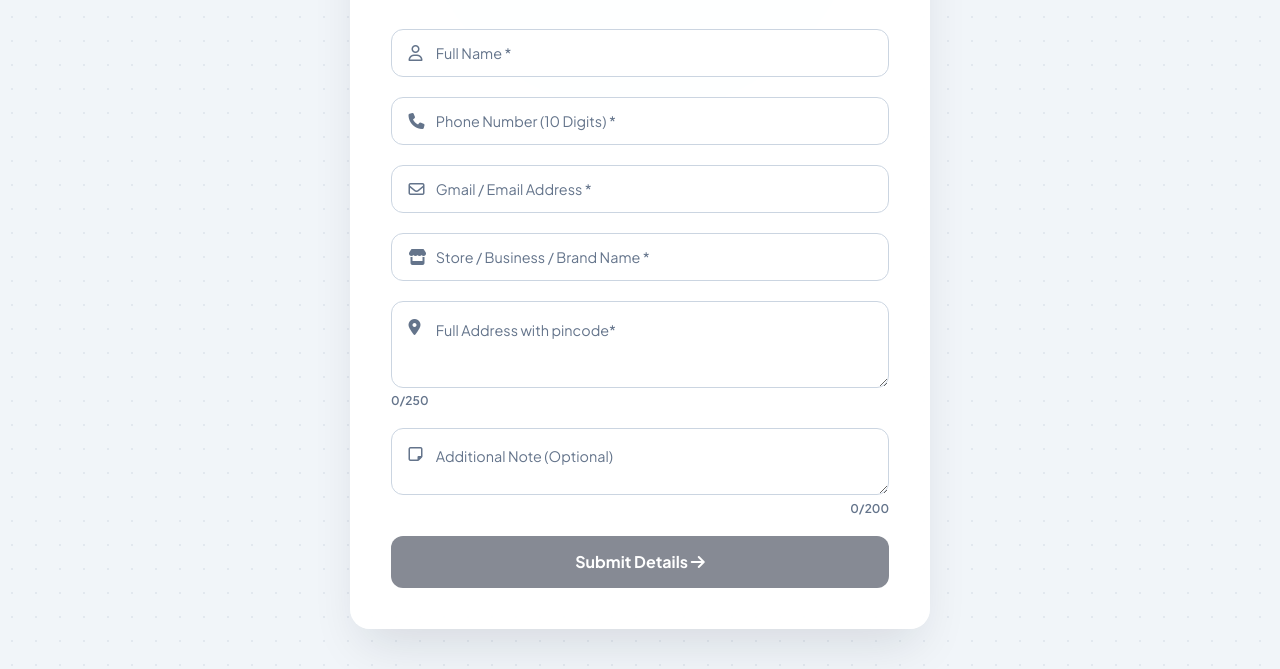
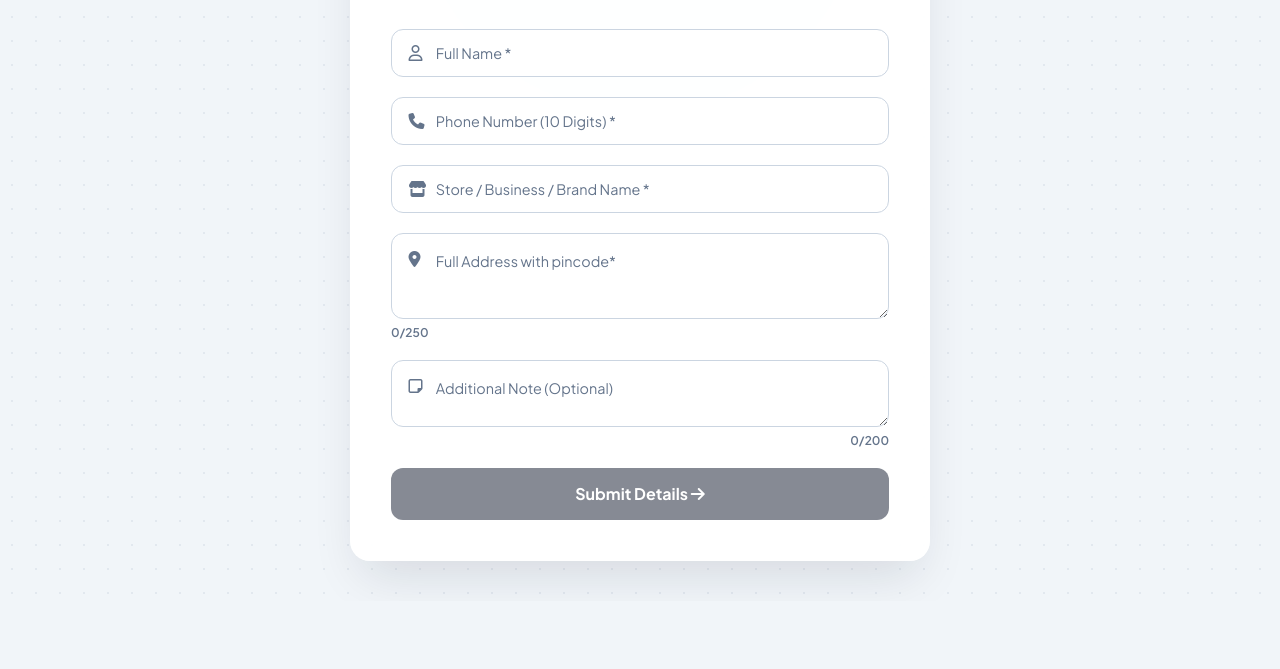
Before and after one commit to midelora09-code/Client-Form, a plain HTML site: page index.html in a window 1280 px wide. Shown: the part 259-928 px from the top of the page. After the commit the page ends 860 px from the top, so only its background shows below. Drawn offline with nearby package versions, Linux system fonts and the light colour scheme.

Commit message:
Update index.html

```diff
--- a/index.html
+++ b/index.html
@@ -82,14 +82,7 @@
           <span class="error-msg" id="phoneError">Sahi 10-digit mobile number enter karein</span>
         </div>
 
-        <!-- Gmail / Email Address (NEW) -->
-        <div class="input-group">
-          <div class="input-wrapper">
-            <i class="fa-regular fa-envelope field-icon"></i>
-            <input type="email" id="emailAddress" required placeholder=" " autocomplete="email">
-            <label for="emailAddress">Gmail / Email Address *</label>
-            <span class="val-icon"><i class="fa-solid fa-circle-check"></i></span>
-          </div>
+
           <span class="error-msg" id="emailError">Valid Email Address enter karein</span>
         </div>
 
```
